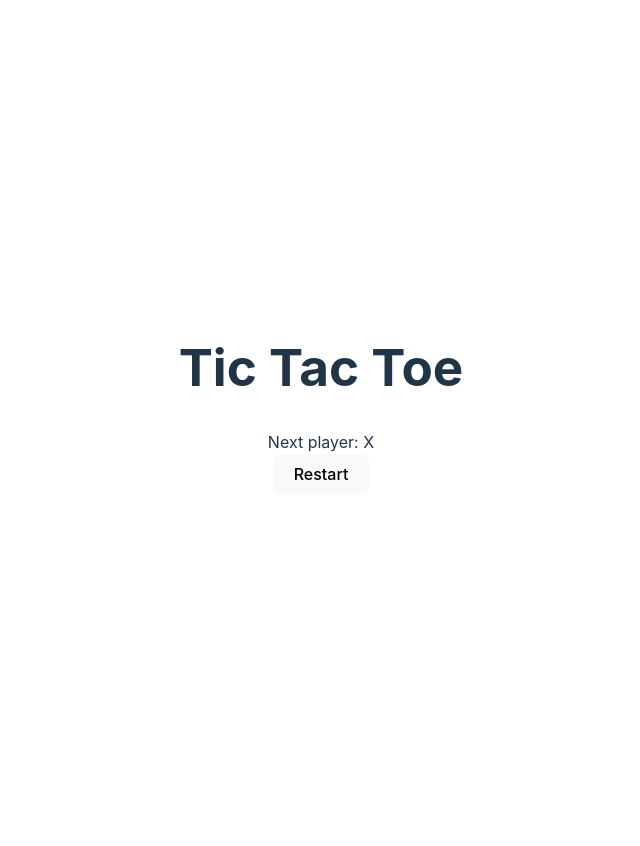
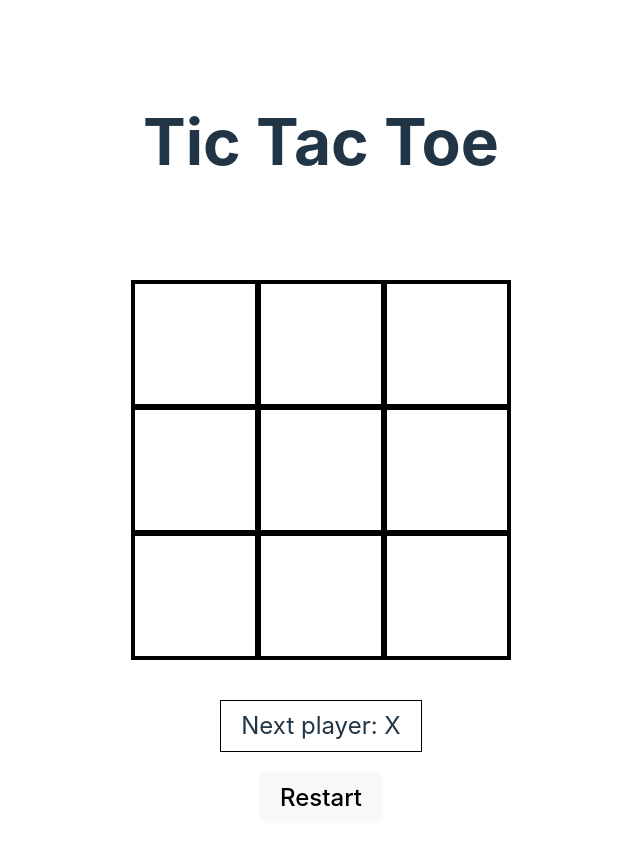
Before and after one commit to Flychuban/Vue_Exercise_Projects, a Vue app in the folder TicTacToe/: page / in a window 1280 px wide. Shown: the top 846 px of the page, without its empty margins (319-959 px from the left). Before the commit the page ends 800 px from the top, so only its background shows below. Built offline with nearby package versions, Linux system fonts and the light colour scheme.

Commit message:
Refactor Tic Tac Toe game to use a separate component for the game board

```diff
--- a/TicTacToe/src/App.vue
+++ b/TicTacToe/src/App.vue
@@ -1,35 +1,27 @@
 <!-- Tic Tac Toe game -->
 
 <script setup>
-import { ref } from 'vue'
+import MyBoard from './components/MyBoard.vue'
 
 </script>
 
 <template>
   <div id="app">
     <h1>Tic Tac Toe</h1>
-
-    <div class="board-container">
-      <div class="board">
-        <div class="row" v-for="row in 3" :key="row">
-          <div class="cell" v-for="cell in 3" :key="cell">
-            <div class="cell-inner">
-              <span class="cell-content"></span>
-            </div>
-          </div>
-        </div>
-      </div>
-      <div class="status">
-        <div class="status-inner">
-          <span class="status-content">Next player: X</span>
-        </div>
-      </div>
-      <div class="restart">
-        <button class="restart-button">Restart</button>
-      </div>
-    </div>
+    <MyBoard />
   </div>
 </template>
 
 <style scoped>
+#app {
+  display: flex;
+  flex-direction: column;
+  align-items: center;
+  justify-content: space-center;
+  height: 100vh;
+}
+
+h1 {
+  font-size: 4rem;
+}
 </style>
--- a/TicTacToe/src/components/MyBoard.vue
+++ b/TicTacToe/src/components/MyBoard.vue
@@ -1,4 +1,30 @@
+
+<!-- Export default this component -->
 <script setup>
+import { ref } from 'vue'
+const board = ref([
+    ['', '', ''],
+    ['', '', ''],
+    ['', '', '']
+])
+
+const currentPlayer = ref('X')
+
+function clearBoard() {
+    board.value = [
+        ['', '', ''],
+        ['', '', ''],
+        ['', '', '']
+    ]
+    currentPlayer.value = 'X'
+}
+
+function handleClick(row, cell) {
+    if (board.value[row][cell] === '') {
+        board.value[row][cell] = currentPlayer.value
+        currentPlayer.value = currentPlayer.value === 'X' ? 'O' : 'X'
+    }
+}
 
 </script>
 
@@ -6,20 +32,20 @@
     <div class="board-container">
         <div class="board">
             <div class="row" v-for="row in 3" :key="row">
-            <div class="cell" v-for="cell in 3" :key="cell">
-                <div class="cell-inner">
-                <span class="cell-content"></span>
+                <div class="cell" v-for="cell in 3" :key="cell">
+                    <div class="cell-inner" @click="handleClick(row, cell)">
+                        <span class="cell-content"></span>
+                    </div>
                 </div>
-            </div>
             </div>
         </div>
         <div class="status">
             <div class="status-inner">
-            <span class="status-content">Next player: X</span>
+                <span class="status-content">Next player: {{ currentPlayer }}</span>
             </div>
         </div>
         <div class="restart">
-            <button class="restart-button">Restart</button>
+            <button class="restart-button" @click="clearBoard()">Restart</button>
         </div>
     </div>
 </template>
@@ -29,11 +55,13 @@
     display: flex;
     flex-direction: column;
     align-items: center;
-    justify-content: center;
-    height: 75vh;
+    justify-content: flex-start;
+    height: 100vh;
 }
 
 .board {
+    margin-top: 7.5vh;
+    margin-bottom: 2.5vh;
     display: flex;
     flex-direction: column;
     border: 1px solid #000;
@@ -44,9 +72,9 @@
 }
 
 .cell {
-    width: 100px;
-    height: 100px;
-    border: 1px solid #000;
+    width: 15vh;
+    height: 15vh;
+    border: 3px solid #000;
 }
 
 .cell-inner {
```
